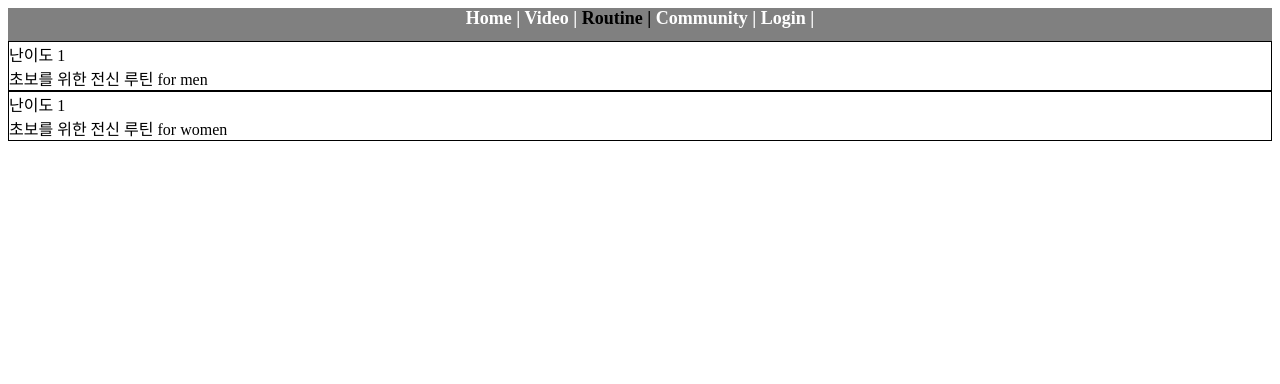
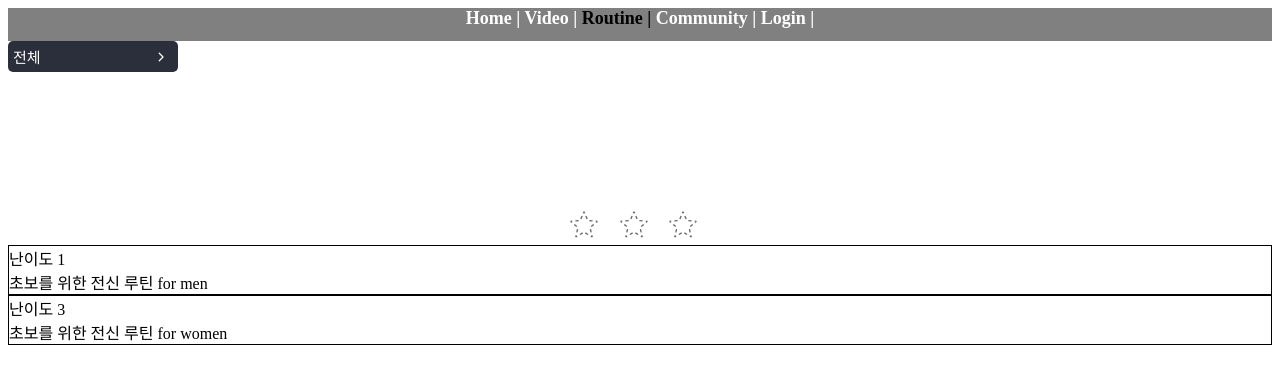
Before and after one commit to chtoqur/FitMate, a Vue app in the folder fitmate-vue/: page /routine in a window 1280 px wide. Shown: the top 384 px of the page. Built offline with nearby package versions, Linux system fonts and the light colour scheme.

Commit message:
0515_루틴검색기준변경

```diff
--- a/fitmate-vue/src/components/routine/RoutineDetail.vue
+++ b/fitmate-vue/src/components/routine/RoutineDetail.vue
@@ -36,7 +36,6 @@ import ExerciseDetail from '../exercise/ExerciseDetail.vue';
 const routineStore = useRoutineStore();
 const exerciseStore = useExerciseStore();
 const route = useRoute();
-const exercise = ref({});
 
 const findExercise = (id) => {
   return exerciseStore.exerciseList.find(exercise => exercise.id == id);
--- a/fitmate-vue/src/components/routine/RoutineList.vue
+++ b/fitmate-vue/src/components/routine/RoutineList.vue
@@ -1,7 +1,68 @@
 <template>
   <div>
+    <div class="select">
+      <div
+        class="selected"
+        :data-default="defaultTxt"
+        :data-one="optionOneTxt"
+        :data-two="optionTwoTxt"
+        :data-three="optionThreeTxt"
+      >
+        <svg
+          xmlns="http://www.w3.org/2000/svg"
+          height="1em"
+          viewBox="0 0 512 512"
+          class="arrow"
+        >
+          <path
+            d="M233.4 406.6c12.5 12.5 32.8 12.5 45.3 0l192-192c12.5-12.5 12.5-32.8 0-45.3s-32.8-12.5-45.3 0L256 338.7 86.6 169.4c-12.5-12.5-32.8-12.5-45.3 0s-12.5 32.8 0 45.3l192 192z"
+          ></path>
+        </svg>
+      </div>
+      <div class="options">
+        <div title="all">
+          <input id="all" name="option" type="radio" checked=""
+          @click="selectPart('all')" />
+          <label class="option" for="all" data-txt="전체"></label>
+        </div>
+        <div title="option-1">
+          <input id="option-1" name="option" type="radio"
+          @click="selectPart('full')" />
+          <label class="option" for="option-1" data-txt="전신"></label>
+        </div>
+        <div title="option-2">
+          <input id="option-2" name="option" type="radio"
+          @click="selectPart('upper')" />
+          <label class="option" for="option-2" data-txt="상체"></label>
+        </div>
+        <div title="option-3">
+          <input id="option-3" name="option" type="radio"
+          @click="selectPart('lower')" />
+          <label class="option" for="option-3" data-txt="하체"></label>
+        </div>
+      </div>
+    </div>
+    <div class="rating-container">
+      <div class="rating">
+        <input type="radio" id="star-3" name="star-radio" value="star-3"
+          @click="selectLevel(3)" v-model="selectedLevel">
+        <label for="star-3">
+          <svg xmlns="http://www.w3.org/2000/svg" viewBox="0 0 24 24"><path pathLength="360" d="M12,17.27L18.18,21L16.54,13.97L22,9.24L14.81,8.62L12,2L9.19,8.62L2,9.24L7.45,13.97L5.82,21L12,17.27Z"></path></svg>
+        </label>
+        <input type="radio" id="star-2" name="star-radio" value="star-2"
+          @click="selectLevel(2)" v-model="selectedLevel">
+        <label for="star-2">
+          <svg xmlns="http://www.w3.org/2000/svg" viewBox="0 0 24 24"><path pathLength="360" d="M12,17.27L18.18,21L16.54,13.97L22,9.24L14.81,8.62L12,2L9.19,8.62L2,9.24L7.45,13.97L5.82,21L12,17.27Z"></path></svg>
+        </label>
+        <input type="radio" id="star-1" name="star-radio" value="star-1"
+          @click="selectLevel(1)" v-model="selectedLevel">
+        <label for="star-1">
+          <svg xmlns="http://www.w3.org/2000/svg" viewBox="0 0 24 24"><path pathLength="360" d="M12,17.27L18.18,21L16.54,13.97L22,9.24L14.81,8.62L12,2L9.19,8.62L2,9.24L7.45,13.97L5.82,21L12,17.27Z"></path></svg>
+        </label>
+      </div>
+    </div>
     <div
-      v-for="routine in store.routineList"
+      v-for="routine in routineList"
       :key="routine.id"
       @click="navigateToDetail(routine.id)"
       class="routine-card"
@@ -17,18 +78,262 @@
 </template>
 
 <script setup>
+import { ref, onMounted, computed } from 'vue';
 import { useRouter } from 'vue-router';
 import { useRoutineStore } from '@/stores/routine';
 
 const router = useRouter();
 const store = useRoutineStore();
+const routineList = ref([]);
+
+const defaultTxt = ref("전체");
+const optionOneTxt = ref("전신");
+const optionTwoTxt = ref("상체");
+const optionThreeTxt = ref("하체");
+
+const selectedLevel = ref("");
+
+const updateDataAttrs = function(option) {
+  switch(option) {
+    case 'all':
+      defaultTxt.value = "전체";
+      break;
+    case 'full':
+      defaultTxt.value = "전신";
+      break;
+    case 'upper':
+      defaultTxt.value = "상체";
+      break;
+    case 'lower':
+      defaultTxt.value = "하체";
+      break;
+    default:
+      defaultTxt.value = "전체";
+  }
+}
+
+const selectPart = function(part) {
+  updateDataAttrs(part);
+
+  // 난이도 미선택
+  if (selectedLevel.value === "" && defaultTxt.value !== "전체") {
+    routineList.value = store.routineList.filter((el) => el.part == defaultTxt.value);
+  } else if (defaultTxt.value === "전체" && selectedLevel.value === ""){
+    routineList.value = store.routineList
+  } else if (defaultTxt.value === "전체" && selectLevel.value !== "") {
+    routineList.value = store.routineList.filter((el) => el.level == selectedLevel.value.charAt(5));
+  } else { // 난이도 선택
+    routineList.value = store.routineList.filter((el) => el.level == selectedLevel.value.charAt(5)).filter((el) => el.part == defaultTxt.value);
+  }
+}
+
+const selectLevel = function(level) {
+  if (defaultTxt.value == "전체") {
+    routineList.value = store.routineList.filter((el) => el.level == level);
+  } else {
+    routineList.value = store.routineList.filter((el) => el.level == level).filter((el) => el.part == defaultTxt.value);
+  }
+}
 
 const navigateToDetail = function(routineId) {
   router.push({ name: 'routineDetail', params: { id: routineId }})
 }
+
+onMounted(() => {
+  routineList.value = store.routineList;
+})
 </script>
 
 <style scoped>
+.select {
+  width: fit-content;
+  cursor: pointer;
+  position: relative;
+  transition: 300ms;
+  color: white;
+  overflow: hidden;
+}
+
+.selected {
+  background-color: #2a2f3b;
+  padding: 5px;
+  margin-bottom: 3px;
+  border-radius: 5px;
+  position: relative;
+  z-index: 100000;
+  font-size: 15px;
+  display: flex;
+  align-items: center;
+  justify-content: space-between;
+}
+
+.arrow {
+  position: relative;
+  right: 0px;
+  height: 10px;
+  transform: rotate(-90deg);
+  width: 25px;
+  fill: white;
+  z-index: 100000;
+  transition: 300ms;
+}
+
+.options {
+  display: flex;
+  flex-direction: column;
+  border-radius: 5px;
+  padding: 5px;
+  background-color: #2a2f3b;
+  position: relative;
+  top: -100px;
+  opacity: 0;
+  transition: 300ms;
+}
+
+.select:hover > .options {
+  opacity: 1;
+  top: 0;
+}
+
+.select:hover > .selected .arrow {
+  transform: rotate(0deg);
+}
+
+.option {
+  border-radius: 5px;
+  padding: 5px;
+  transition: 300ms;
+  background-color: #2a2f3b;
+  width: 150px;
+  font-size: 15px;
+}
+.option:hover {
+  background-color: #323741;
+}
+
+.options input[type="radio"] {
+  display: none;
+}
+
+.options label {
+  display: inline-block;
+}
+.options label::before {
+  content: attr(data-txt);
+}
+
+/* .options input[type="radio"]:checked + label {
+  display: none;
+}
+
+.options input[type="radio"]#all:checked + label {
+  display: none;
+} */
+
+.select:has(.options input[type="radio"]#all:checked) .selected::before {
+  content: attr(data-default);
+}
+.select:has(.options input[type="radio"]#option-1:checked) .selected::before {
+  content: attr(data-one);
+}
+.select:has(.options input[type="radio"]#option-2:checked) .selected::before {
+  content: attr(data-two);
+}
+.select:has(.options input[type="radio"]#option-3:checked) .selected::before {
+  content: attr(data-three);
+}
+
+.rating-container {
+  display: flex;
+  justify-content: center;
+  align-items: center;
+}
+
+.rating {
+  display: flex;
+  flex-direction: row-reverse;
+  gap: 0.3rem;
+  --stroke: #666;
+  --fill: #ffc73a;
+}
+
+.rating input {
+  appearance: unset;
+}
+
+.rating label {
+  cursor: pointer;
+}
+
+.rating svg {
+  width: 2rem;
+  height: 2rem;
+  overflow: visible;
+  fill: transparent;
+  stroke: var(--stroke);
+  stroke-linejoin: bevel;
+  stroke-dasharray: 12;
+  animation: idle 4s linear infinite;
+  transition: stroke 0.2s, fill 0.5s;
+}
+
+@keyframes idle {
+  from {
+    stroke-dashoffset: 24;
+  }
+}
+
+.rating label:hover svg {
+  stroke: var(--fill);
+}
+
+.rating input:checked ~ label svg {
+  transition: 0s;
+  animation: idle 4s linear infinite, yippee 0.75s backwards;
+  fill: var(--fill);
+  stroke: var(--fill);
+  stroke-opacity: 0;
+  stroke-dasharray: 0;
+  stroke-linejoin: miter;
+  stroke-width: 8px;
+}
+
+@keyframes yippee {
+  0% {
+    transform: scale(1);
+    fill: var(--fill);
+    fill-opacity: 0;
+    stroke-opacity: 1;
+    stroke: var(--stroke);
+    stroke-dasharray: 10;
+    stroke-width: 1px;
+    stroke-linejoin: bevel;
+  }
+
+  30% {
+    transform: scale(0);
+    fill: var(--fill);
+    fill-opacity: 0;
+    stroke-opacity: 1;
+    stroke: var(--stroke);
+    stroke-dasharray: 10;
+    stroke-width: 1px;
+    stroke-linejoin: bevel;
+  }
+
+  30.1% {
+    stroke: var(--fill);
+    stroke-dasharray: 0;
+    stroke-linejoin: miter;
+    stroke-width: 8px;
+  }
+
+  60% {
+    transform: scale(1.2);
+    fill: var(--fill);
+  }
+}
+
 .routine-card {
   border: 1px solid black;
 }
--- a/fitmate-vue/src/stores/routine.js
+++ b/fitmate-vue/src/stores/routine.js
@@ -39,7 +39,7 @@ export const useRoutineStore = defineStore("routine", ()=>{
     {
       id: 2,
       title: "초보를 위한 전신 루틴 for women",
-      level: 1,
+      level: 3,
       part: "전신",
       courses: [
         {
```
